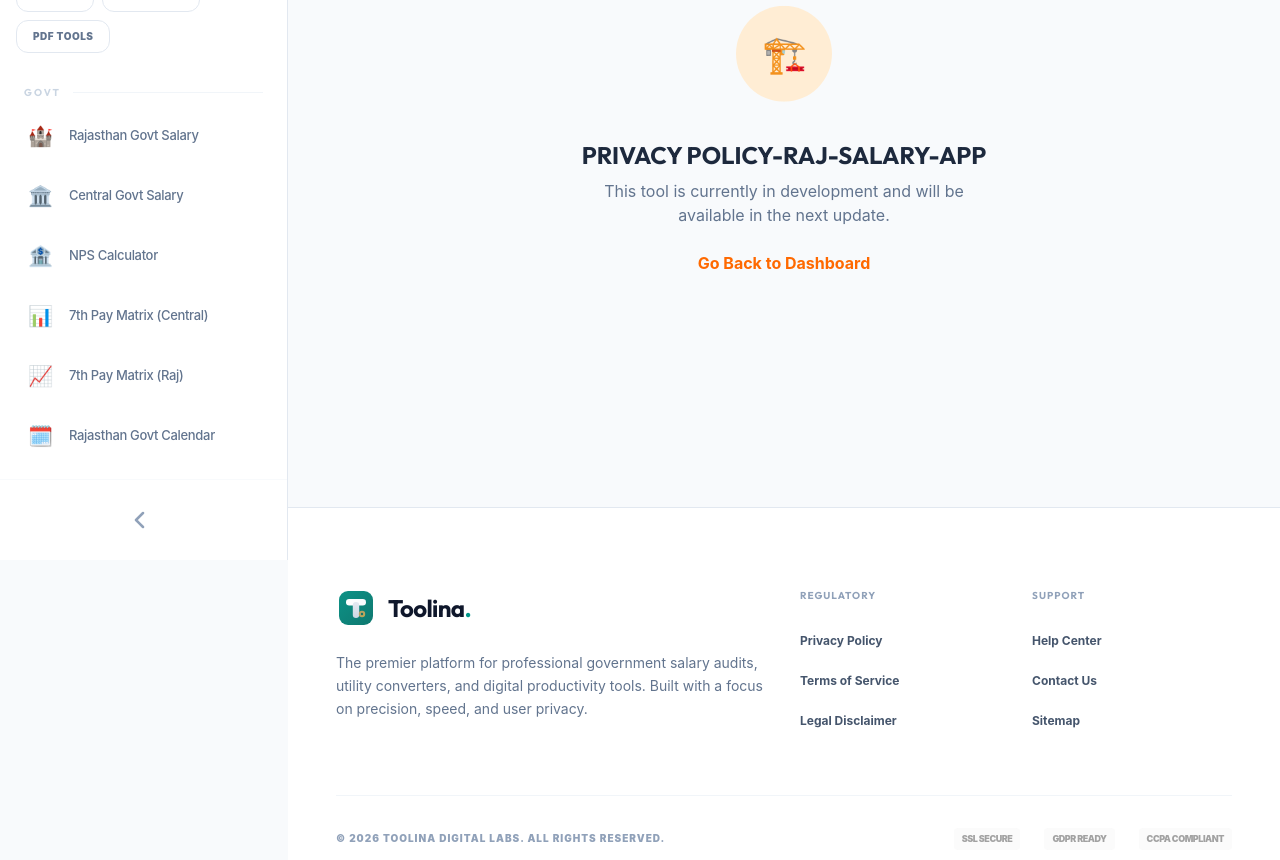
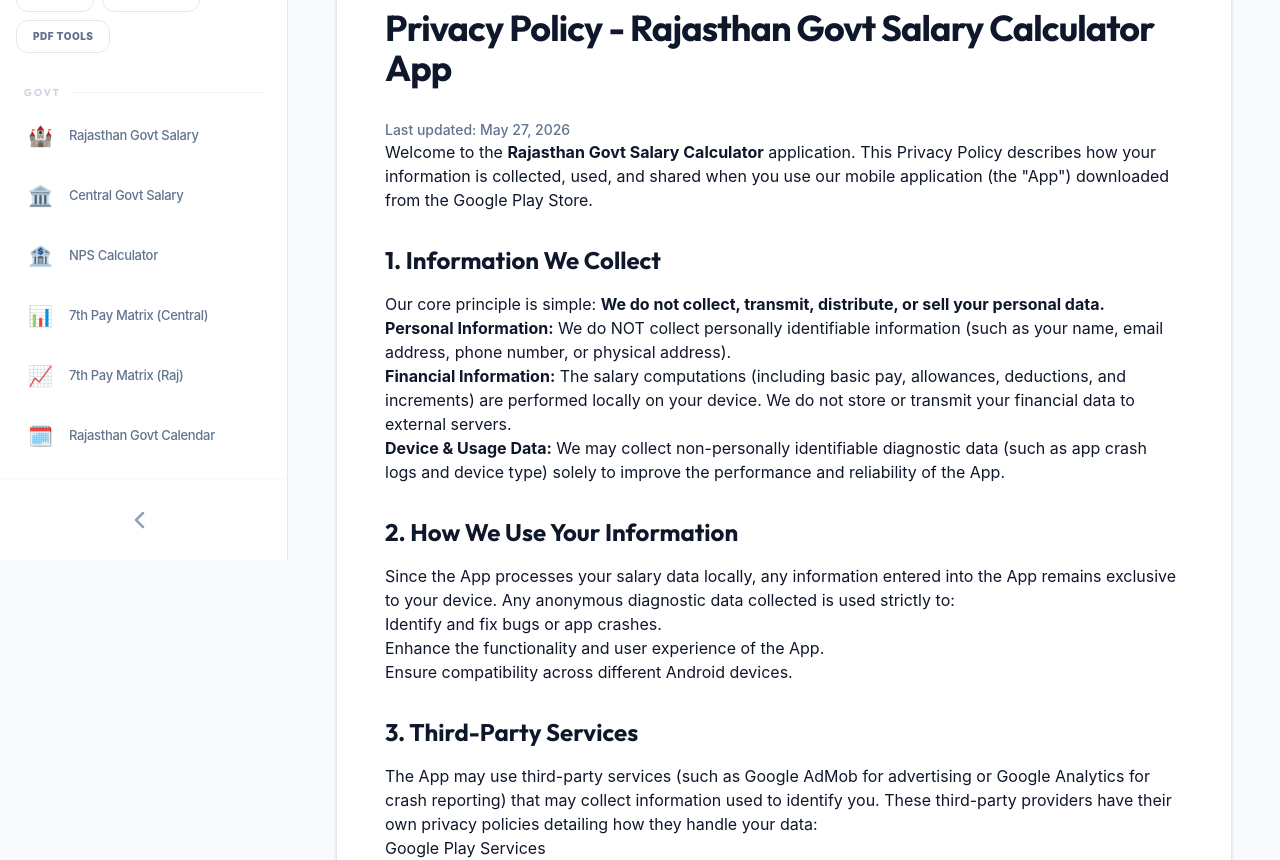
Before and after one commit to yog331/toolina.in, a React (Vite) app: page /privacy-policy-raj-salary-app in a window 1280 px wide. Shown: the part 240-1100 px from the top of the page. Built offline with nearby package versions, Linux system fonts and the light colour scheme; no server answers.

Commit message:
feat: add privacy policy for Rajasthan Salary App
- Added PrivacyPolicyRajSalaryApp route and component
- Updated SEO component to support noindex meta tag
- Excluded new privacy page from search engine indexing
- Updated default OG image to WebP format

```diff
--- a/App.tsx
+++ b/App.tsx
@@ -40,6 +40,7 @@
 
 // Legal, Support & Admin
 const PrivacyPolicy = React.lazy(() => import('./tools/PrivacyPolicy'));
+const PrivacyPolicyRajSalaryApp = React.lazy(() => import('./tools/PrivacyPolicyRajSalaryApp'));
 const TermsOfService = React.lazy(() => import('./tools/TermsOfService'));
 const Disclaimer = React.lazy(() => import('./tools/Disclaimer'));
 const ContactUs = React.lazy(() => import('./tools/ContactUs'));
@@ -148,6 +149,7 @@
                 <Route path="/add-pdf-watermark" element={<AddWatermarkPDF />} />
 
                 <Route path="/privacy" element={<PrivacyPolicy />} />
+                <Route path="/privacy-policy-raj-salary-app" element={<PrivacyPolicyRajSalaryApp />} />
                 <Route path="/terms" element={<TermsOfService />} />
                 <Route path="/disclaimer" element={<Disclaimer />} />
                 <Route path="/contact" element={<ContactUs />} />
--- a/components/SEO.tsx
+++ b/components/SEO.tsx
@@ -8,9 +8,10 @@
   url?: string;
   image?: string;
   structuredData?: Record<string, any>;
+  noindex?: boolean;
 }
 
-const SEO: React.FC<SEOProps> = ({ title, description, keywords, url, image, structuredData }) => {
+const SEO: React.FC<SEOProps> = ({ title, description, keywords, url, image, structuredData, noindex }) => {
   const currentUrl = url || window.location.href;
 
   const defaultStructuredData = {
@@ -29,20 +30,21 @@
       <title>{title}</title>
       <meta name="description" content={description} />
       {keywords && <meta name="keywords" content={keywords} />}
+      {noindex && <meta name="robots" content="noindex, nofollow" />}
 
       {/* Open Graph tags */}
       <meta property="og:title" content={title} />
       <meta property="og:description" content={description} />
       <meta property="og:type" content="website" />
       <meta property="og:url" content={currentUrl} />
-      <meta property="og:image" content={image || "https://toolina.in/og-image.png"} />
+      <meta property="og:image" content={image || "https://toolina.in/og-image.webp"} />
 
       {/* Twitter tags */}
       <meta name="twitter:creator" content="Toolina" />
       <meta name="twitter:card" content="summary_large_image" />
       <meta name="twitter:title" content={title} />
       <meta name="twitter:description" content={description} />
-      <meta name="twitter:image" content={image || "https://toolina.in/og-image.png"} />
+      <meta name="twitter:image" content={image || "https://toolina.in/og-image.webp"} />
 
       {/* Canonical Link */}
       <link rel="canonical" href={currentUrl} />
--- /dev/null
+++ b/tools/PrivacyPolicyRajSalaryApp.tsx
@@ -0,0 +1,99 @@
+import React from 'react';
+import SEO from '../components/SEO';
+import { ArrowLeft } from 'lucide-react';
+import { Link } from 'react-router-dom';
+
+const PrivacyPolicyRajSalaryApp: React.FC = () => {
+  return (
+    <div className="max-w-4xl mx-auto space-y-8 animate-in fade-in slide-in-from-bottom-6 duration-700 pb-20">
+      <SEO
+        title="Privacy Policy - Rajasthan Govt Salary Calculator App"
+        description="Privacy Policy for the Rajasthan Govt Salary Calculator mobile application hosted on the Google Play Store."
+        noindex={true}
+      />
+
+      <div className="bg-white p-8 md:p-12 rounded-[2.5rem] border border-slate-200 shadow-sm relative overflow-hidden">
+        <Link to="/" className="inline-flex items-center gap-2 text-sm font-medium text-teal-600 hover:text-teal-700 mb-8 transition-colors group">
+          <ArrowLeft className="w-4 h-4 group-hover:-translate-x-1 transition-transform" />
+          Back to Toolina
+        </Link>
+        <div className="prose prose-slate max-w-none">
+          <h1 className="text-3xl md:text-4xl font-black text-slate-900 tracking-tight mb-8">
+            Privacy Policy - Rajasthan Govt Salary Calculator App
+          </h1>
+          <p className="text-sm text-slate-500 font-medium">Last updated: May 27, 2026</p>
+
+          <p>
+            Welcome to the <strong>Rajasthan Govt Salary Calculator</strong> application. This Privacy Policy describes how your information is collected, used, and shared when you use our mobile application (the "App") downloaded from the Google Play Store.
+          </p>
+
+          <h2 className="text-2xl font-bold text-slate-900 mt-8 mb-4">1. Information We Collect</h2>
+          <p>
+            Our core principle is simple: <strong>We do not collect, transmit, distribute, or sell your personal data.</strong>
+          </p>
+          <ul>
+            <li><strong>Personal Information:</strong> We do NOT collect personally identifiable information (such as your name, email address, phone number, or physical address).</li>
+            <li><strong>Financial Information:</strong> The salary computations (including basic pay, allowances, deductions, and increments) are performed locally on your device. We do not store or transmit your financial data to external servers.</li>
+            <li><strong>Device & Usage Data:</strong> We may collect non-personally identifiable diagnostic data (such as app crash logs and device type) solely to improve the performance and reliability of the App.</li>
+          </ul>
+
+          <h2 className="text-2xl font-bold text-slate-900 mt-8 mb-4">2. How We Use Your Information</h2>
+          <p>
+            Since the App processes your salary data locally, any information entered into the App remains exclusive to your device. Any anonymous diagnostic data collected is used strictly to:
+          </p>
+          <ul>
+            <li>Identify and fix bugs or app crashes.</li>
+            <li>Enhance the functionality and user experience of the App.</li>
+            <li>Ensure compatibility across different Android devices.</li>
+          </ul>
+
+          <h2 className="text-2xl font-bold text-slate-900 mt-8 mb-4">3. Third-Party Services</h2>
+          <p>
+            The App may use third-party services (such as Google AdMob for advertising or Google Analytics for crash reporting) that may collect information used to identify you.
+            These third-party providers have their own privacy policies detailing how they handle your data:
+          </p>
+          <ul>
+            <li><a href="https://policies.google.com/privacy" target="_blank" rel="noopener noreferrer">Google Play Services</a></li>
+            <li><a href="https://support.google.com/admob/answer/6128543" target="_blank" rel="noopener noreferrer">AdMob</a></li>
+            <li><a href="https://firebase.google.com/support/privacy" target="_blank" rel="noopener noreferrer">Google Analytics for Firebase</a></li>
+          </ul>
+
+          <h2 className="text-2xl font-bold text-slate-900 mt-8 mb-4">4. Permissions</h2>
+          <p>
+            The App requires minimal permissions to operate correctly. Depending on the functionality, it may request:
+          </p>
+          <ul>
+            <li><strong>Internet Access:</strong> Required to display ads (if applicable) and send anonymous crash reports.</li>
+            <li>We do <strong>NOT</strong> request permissions to access your contacts, camera, microphone, or precise location.</li>
+          </ul>
+
+          <h2 className="text-2xl font-bold text-slate-900 mt-8 mb-4">5. Data Security</h2>
+          <p>
+            We value your trust in providing us with your data (even locally). All calculations and personal input remain on your device. However, remember that no method of transmission over the internet, or method of electronic storage is 100% secure and reliable, and we cannot guarantee its absolute security.
+          </p>
+
+          <h2 className="text-2xl font-bold text-slate-900 mt-8 mb-4">6. Children's Privacy</h2>
+          <p>
+            These Services do not address anyone under the age of 13. We do not knowingly collect personally identifiable information from children under 13. In the case we discover that a child under 13 has provided us with personal information, we immediately delete this from our servers (if any data were to be collected).
+          </p>
+
+          <h2 className="text-2xl font-bold text-slate-900 mt-8 mb-4">7. Changes to This Privacy Policy</h2>
+          <p>
+            We may update our Privacy Policy from time to time. Thus, you are advised to review this page periodically for any changes. We will notify you of any changes by posting the new Privacy Policy on this page.
+          </p>
+
+          <h2 className="text-2xl font-bold text-slate-900 mt-8 mb-4">8. Contact Us</h2>
+          <p>
+            If you have any questions or suggestions about our Privacy Policy, do not hesitate to contact us.
+          </p>
+          <div className="bg-slate-50 p-6 rounded-2xl border border-slate-100 mt-4">
+            <p className="font-medium text-slate-700 m-0">Email: support@toolina.in</p>
+            <p className="font-medium text-slate-700 m-0 mt-2">Website: https://toolina.in</p>
+          </div>
+        </div>
+      </div>
+    </div>
+  );
+};
+
+export default PrivacyPolicyRajSalaryApp;
```
Also changed, not shown: public/robots.txt.
